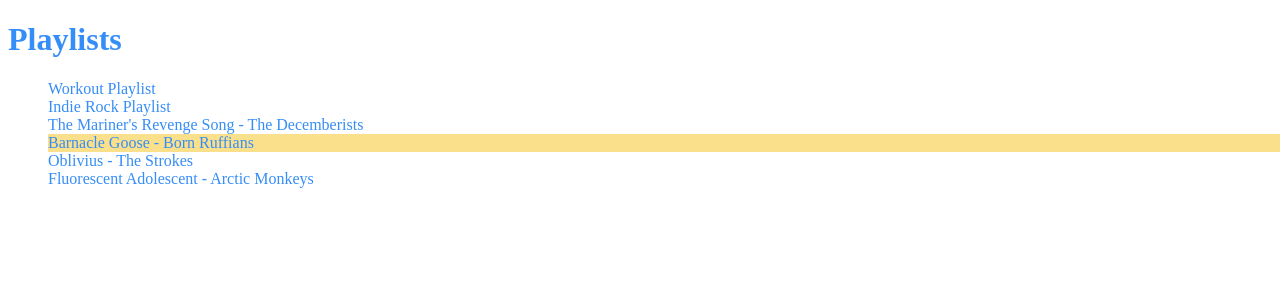
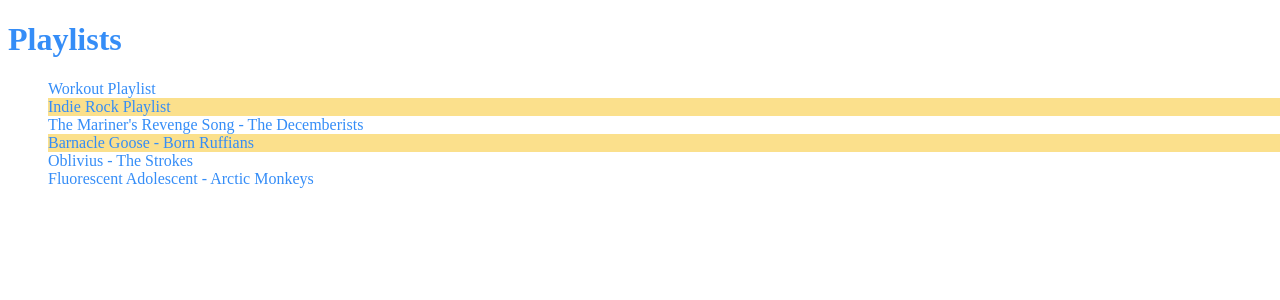
Before and after one commit to DRBragg/react-marathon, a React app: page / in a window 1280 px wide. Shown: the top 300 px of the page. Built offline with nearby package versions, Linux system fonts and the light colour scheme; the HTML template or start-up script is replaced by a standard one.

Commit message:
completed step 8

```diff
--- a/src/components/App.js
+++ b/src/components/App.js
@@ -22,7 +22,7 @@
       <div className="App row">
         <div>
           <h1>Playlists</h1>
-          <PlaylistCollection playlists={data.playlists} />
+          <PlaylistCollection playlists={data.playlists} selectedPlaylist={data.selectedPlaylistId}/>
           <SongCollection songs={selectedPlaylistSongs} playing={data.selectedSongId}/>
         </div>
       </div>
--- a/src/components/Playlist.js
+++ b/src/components/Playlist.js
@@ -4,7 +4,7 @@
 
   return(
     <div>
-      <li>{props.playlist.name}</li>
+      <li className={props.className}>{props.playlist.name}</li>
     </div>
   )
 }
--- a/src/components/PlaylistCollection.js
+++ b/src/components/PlaylistCollection.js
@@ -7,11 +7,18 @@
   }
 
   render() {
+    let className
     let playlists = this.props.playlists.map(playlist => {
+      if (playlist.id === this.props.selectedPlaylist) {
+        className = "selected"
+      } else {
+        className = ""
+      }
       return(
         <Playlist
           key={playlist.id}
           playlist={playlist}
+          className={className}
         />
       )
     })
```
